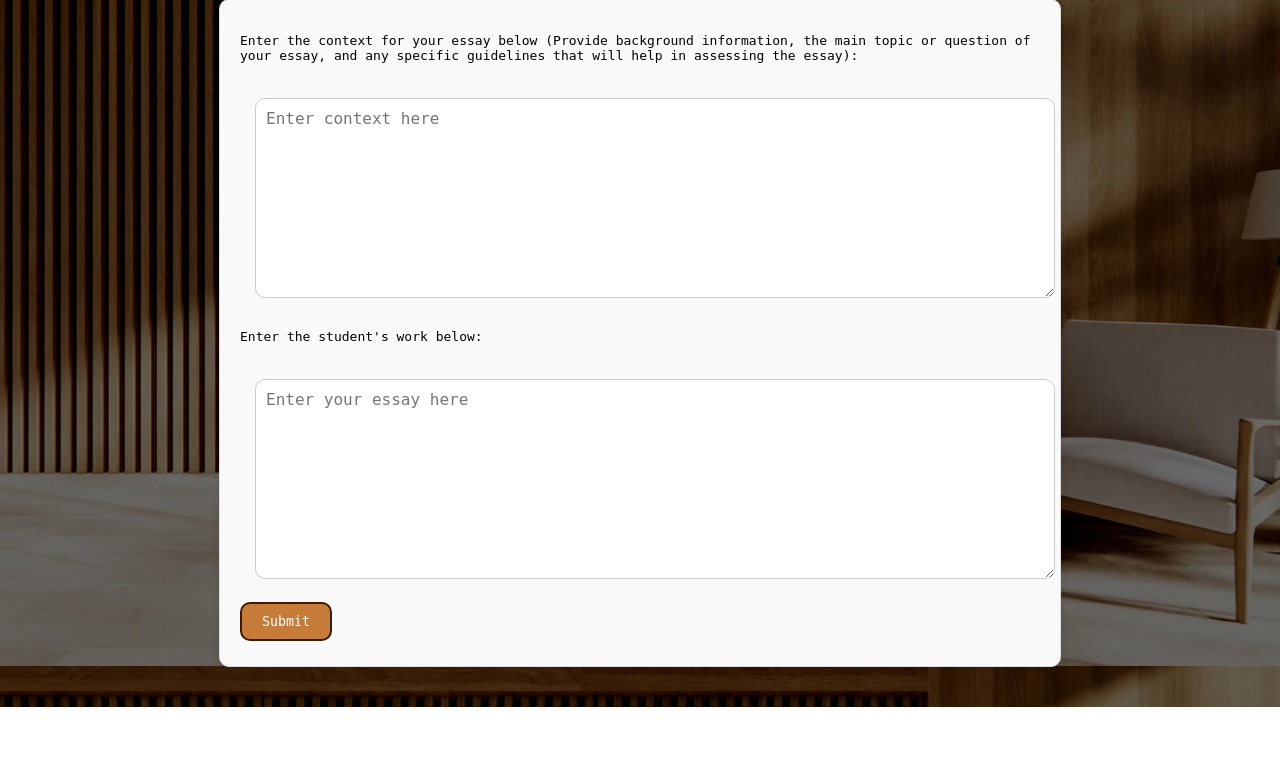
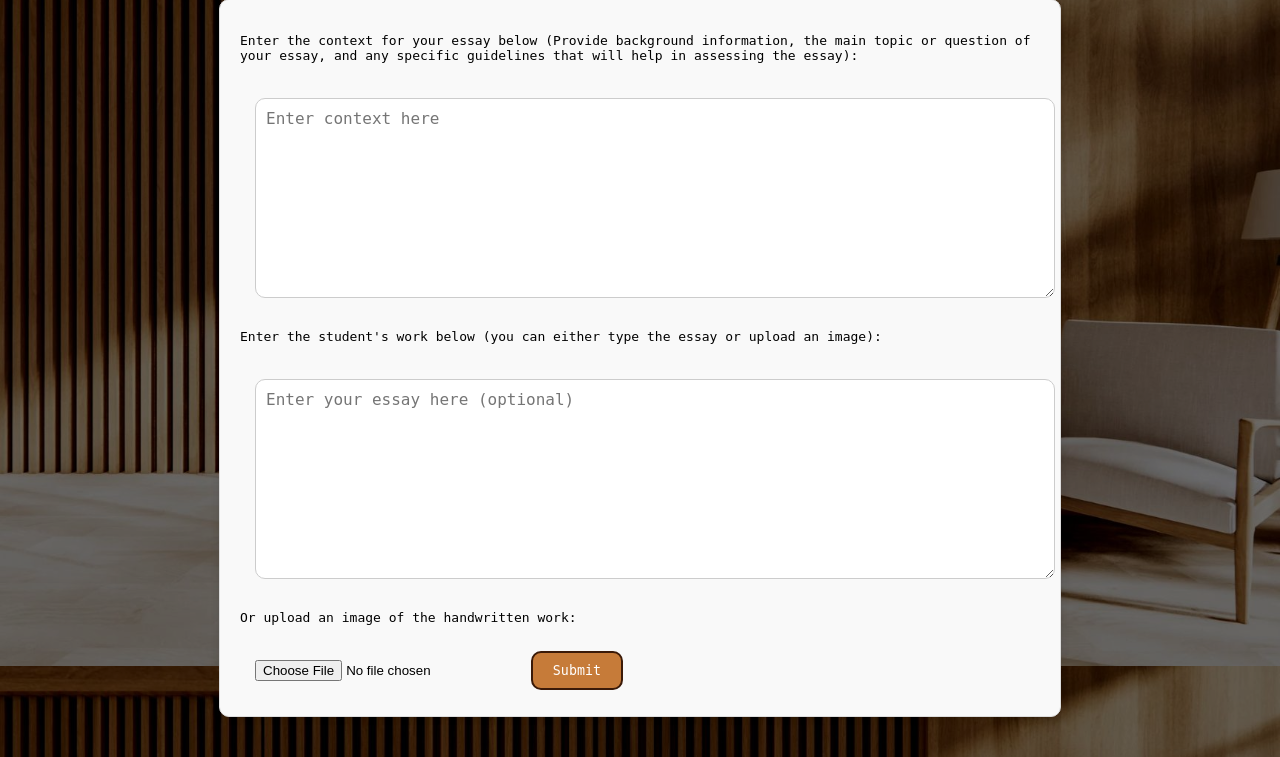
Before and after one commit to iiTzXyZ11/CheckMate, a Flask app: page / in a window 1280 px wide. Shown: the part 134-891 px from the top of the page. Before the commit the page ends 841 px from the top, so only its background shows below. Run offline with Flask 3, Linux system fonts and the light colour scheme.

Commit message:
Added buttons for the image-to-text conversion

```diff
--- a/templates/index.html
+++ b/templates/index.html
@@ -2,7 +2,7 @@
 <html>
 <head>
     <title>Essay Scanner</title>
-    <link rel="stylesheet" href="../../static/css/style.css">
+    <link rel="stylesheet" href="{{ url_for('static', filename='css/style.css') }}">
 </head>
 <body>
     <div class="header-bar">
@@ -14,10 +14,12 @@
         {% endif %}
 
         <p>Enter the context for your essay below (Provide background information, the main topic or question of your essay, and any specific guidelines that will help in assessing the essay):</p>
-        <form action="/process" method="POST">
+        <form action="{{ url_for('process_essay') }}" method="POST" enctype="multipart/form-data"> <!-- Correctly use url_for -->
             <textarea name="context" style="padding: 10px; margin: 15px;" placeholder="Enter context here" required></textarea>
-            <p>Enter the student's work below:</p>
-            <textarea name="essay" style="padding: 10px; margin: 15px;" placeholder="Enter your essay here" required></textarea>
+            <p>Enter the student's work below (you can either type the essay or upload an image):</p>
+            <textarea name="essay" style="padding: 10px; margin: 15px;" placeholder="Enter your essay here (optional)"></textarea>
+            <p>Or upload an image of the handwritten work:</p>
+            <input type="file" name="image" accept="image/*" style="margin: 15px;" />
             <button type="submit" class="button">Submit</button>
         </form>
     </div>
```
